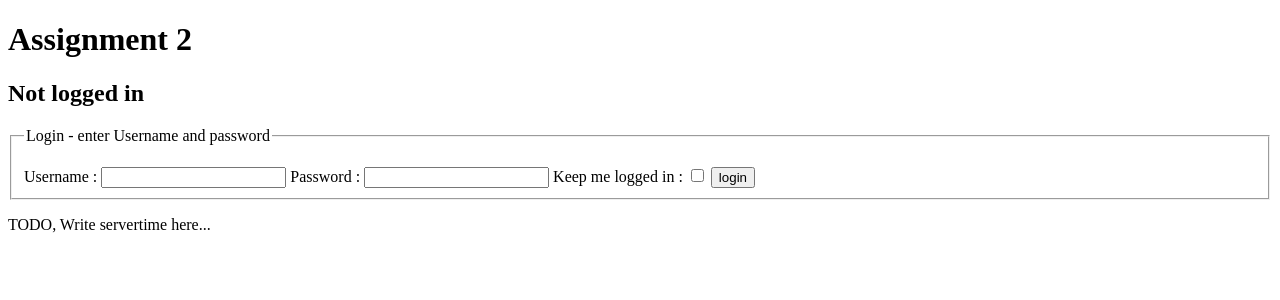
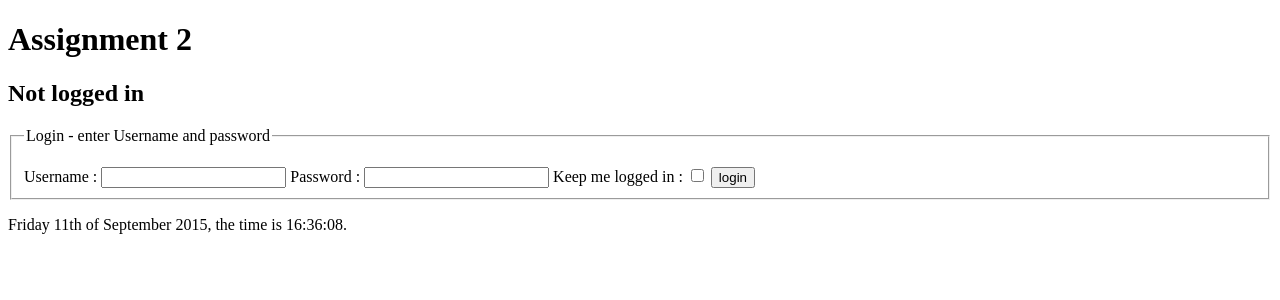
Before and after one commit to lw222gu/1dv608-Assignment-2, a PHP site: page / in a window 1280 px wide. Shown: the top 300 px of the page. Run offline with PHP 8.4, Linux system fonts and the light colour scheme.

Commit message:
Started working on showing servertime

```diff
--- a/Login_1DV608-master/view/DateTimeView.php
+++ b/Login_1DV608-master/view/DateTimeView.php
@@ -5,8 +5,8 @@ class DateTimeView {
 
 	public function show() {
 
-		$timeString = 'TODO, Write servertime here...';
-
+        date_default_timezone_set('Europe/Stockholm');
+        $timeString = date("l jS \of F Y") . ", the time is " . date("H:i:s.");
 		return '<p>' . $timeString . '</p>';
 	}
 }
```
